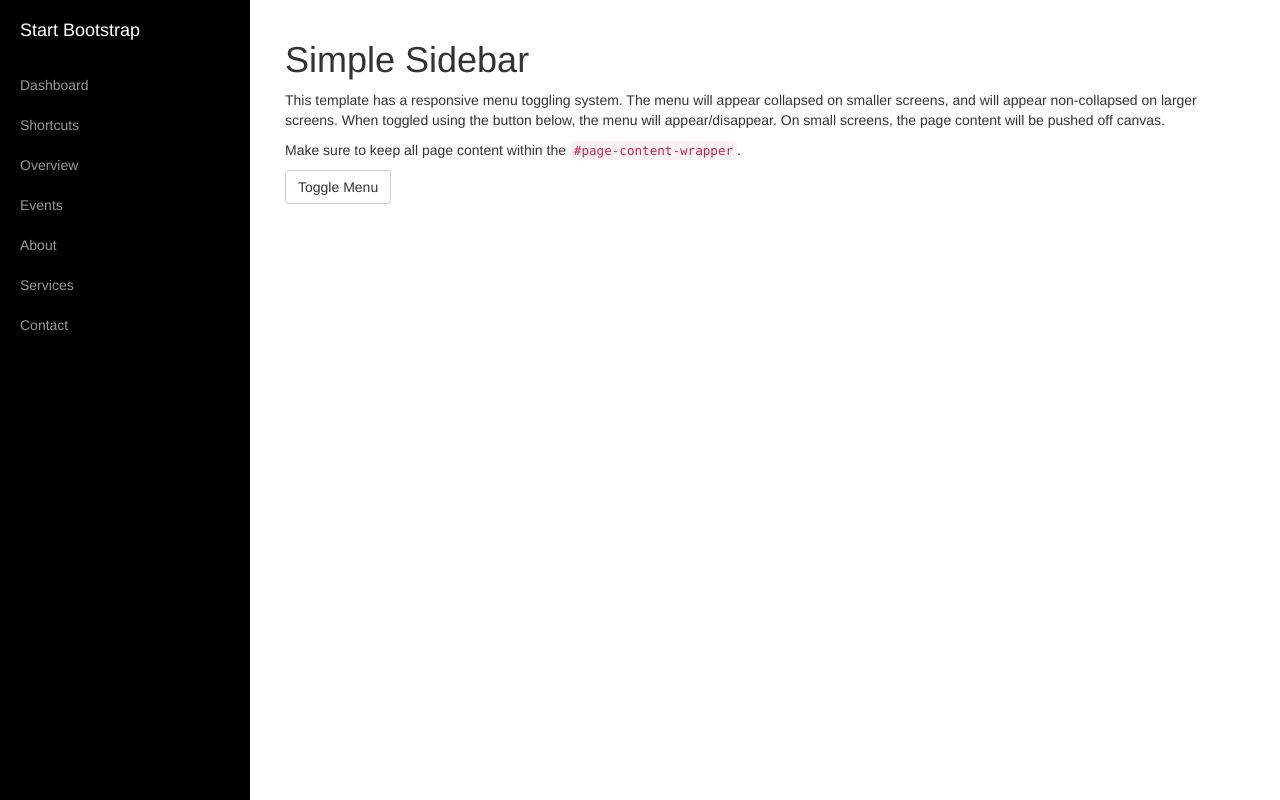
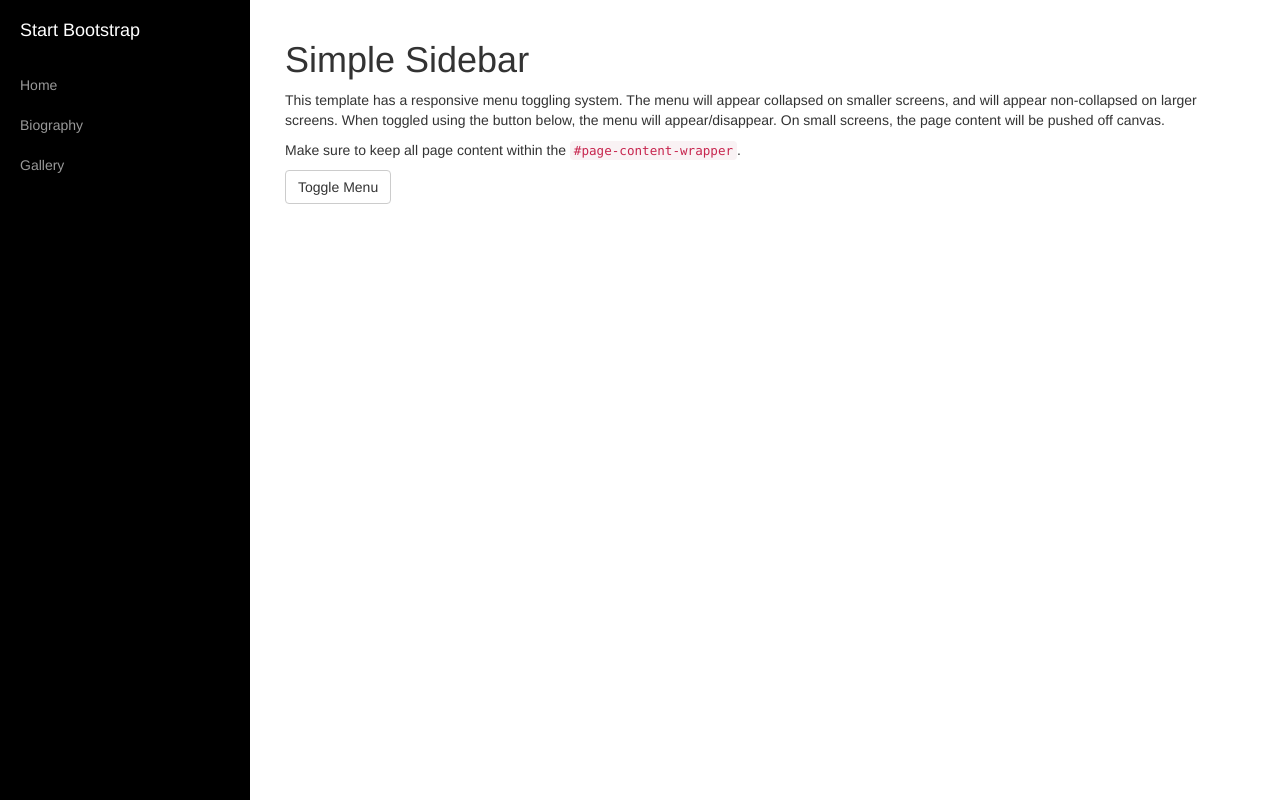
Before and after one commit to dmc814/personal3, a plain HTML site: page index.html in a window 1280 px wide. Drawn offline with Linux system fonts and the light colour scheme.

Commit message:
Update index.html

```diff
--- a/index.html
+++ b/index.html
@@ -39,25 +39,15 @@
                     </a>
                 </li>
                 <li>
-                    <a href="#">Dashboard</a>
+                    <a href="index.html">Home</a>
                 </li>
                 <li>
-                    <a href="#">Shortcuts</a>
+                    <a href="bio">Biography</a>
                 </li>
                 <li>
-                    <a href="#">Overview</a>
-                </li>
-                <li>
-                    <a href="#">Events</a>
-                </li>
-                <li>
-                    <a href="#">About</a>
-                </li>
-                <li>
-                    <a href="#">Services</a>
-                </li>
-                <li>
-                    <a href="#">Contact</a>
+                    <a href="gallery">Gallery</a>
+
+
                 </li>
             </ul>
         </div>
```
